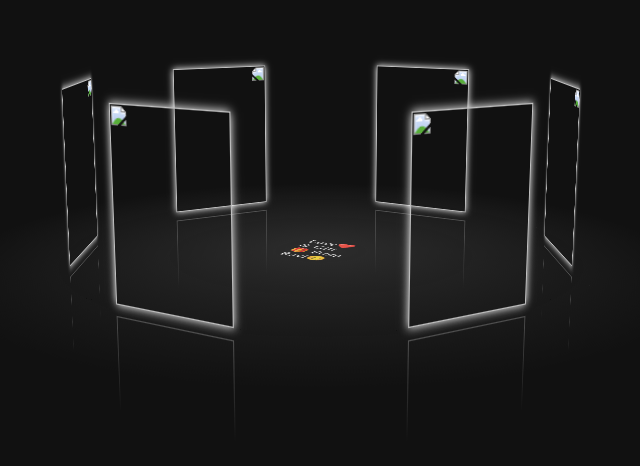
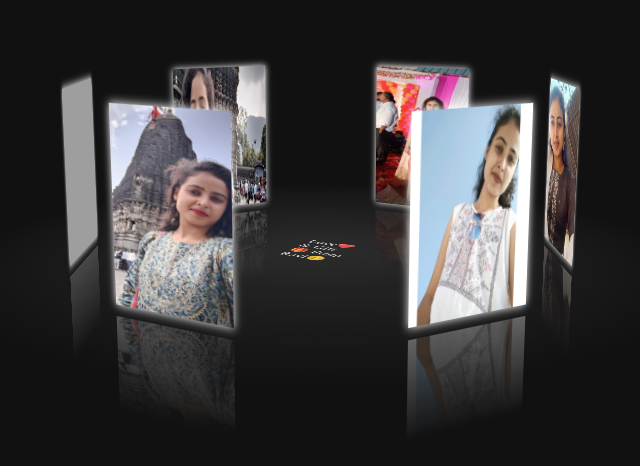
Before and after one commit to cypher1ravi/Gift, a plain HTML site: page index.html in a window 1280 px wide. Shown: the part 232-698 px from the top of the page, without its empty margins (319-959 px from the left). Drawn offline with Linux system fonts and the light colour scheme; the site is published under a folder, as on GitHub Pages, so addresses that start at the root find nothing.

Commit message:
Update index.html

```diff
--- a/index.html
+++ b/index.html
@@ -155,12 +155,12 @@
 
 
 
-            <img src="/img/pic1.jpg" alt="">
-            <img src="/img/pic2.jpg" alt="">
-            <img src="/img/pic3.jpg" alt="">
-            <img src="/img/pic4.jpg" alt="">
-            <img src="/img/pic5.jpg" alt="">
-            <img src="/img/pic6.jpg" alt="">
+            <img src="img/pic1.jpg" alt="">
+            <img src="img/pic2.jpg" alt="">
+            <img src="img/pic3.jpg" alt="">
+            <img src="img/pic4.jpg" alt="">
+            <img src="img/pic5.jpg" alt="">
+            <img src="img/pic6.jpg" alt="">
 
 
 
```
